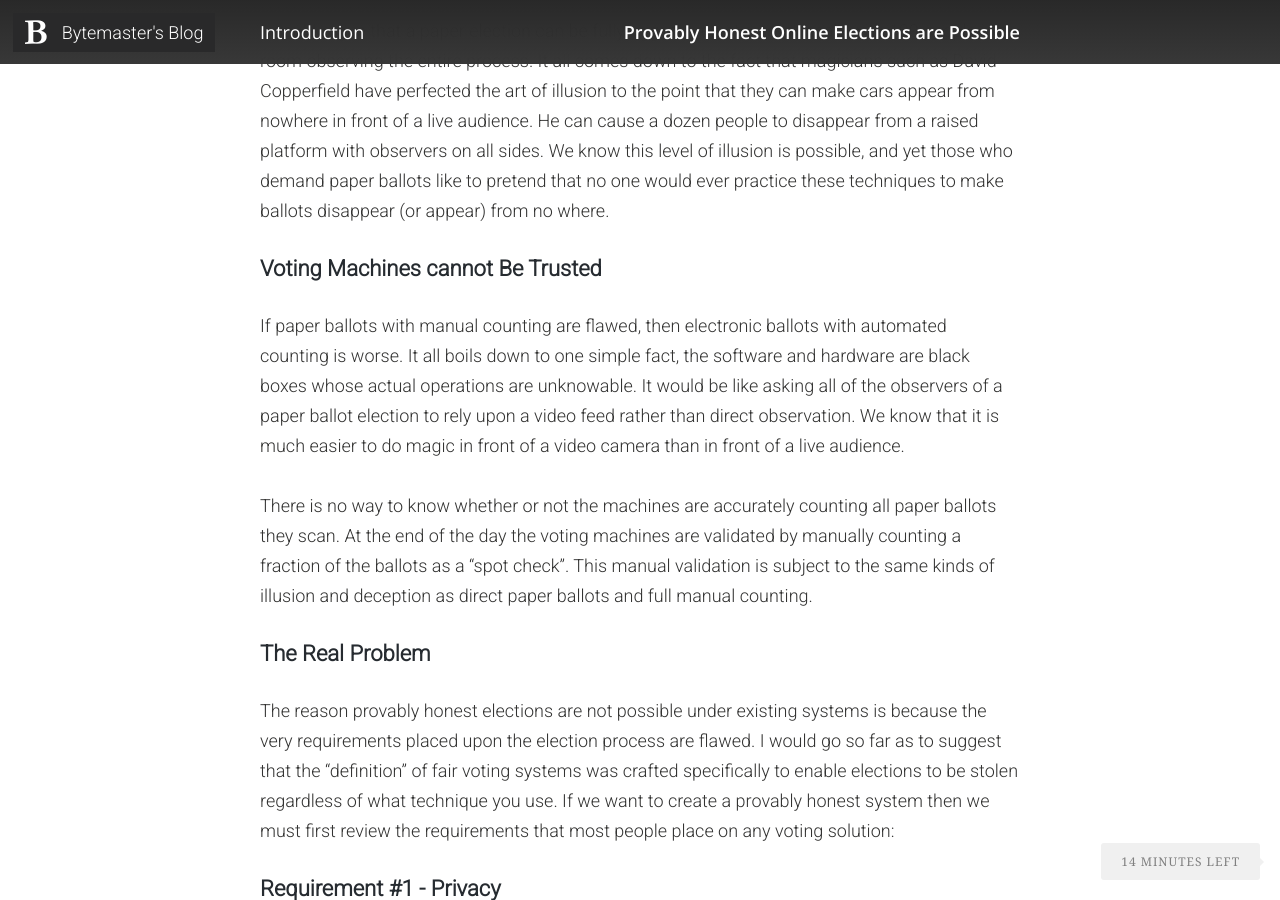
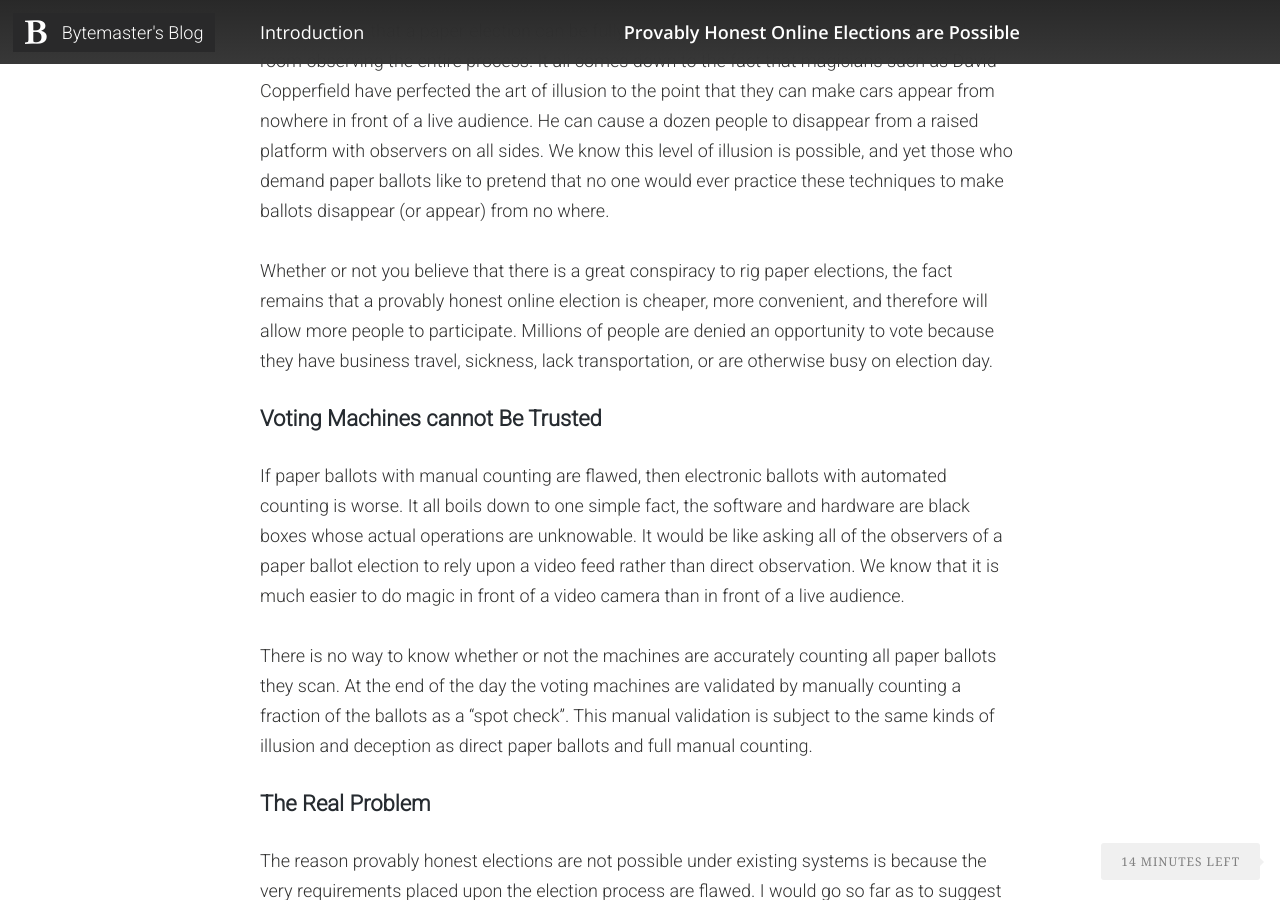
Before and after one commit to bytemaster/bytemaster.github.io, a Jekyll site: the page built from _posts/2014-12-21-Provably-Honest-Online-Elections.md, in a window 1280 px wide and 900 px high, scrolled down 1524 px. Built offline with Jekyll 4.4.1, drawn with Linux system fonts in a browser that asks for light colours; nearby versions of some CDN libraries.

Commit message:
refine argument

```diff
--- a/_posts/2014-12-21-Provably-Honest-Online-Elections.md
+++ b/_posts/2014-12-21-Provably-Honest-Online-Elections.md
@@ -15,6 +15,8 @@ Moving elections online is a very controversial subject because it is something
 Paper ballot systems are slow, expensive, and error prone even when no fraud is at play.   People have been rigging paper ballot systems since they were invented.  At a small scale paper ballot elections can appear to be honest to most people’s satisfaction only because everyone thinks they can observe the entire process.   Once the system attempts to scale beyond a couple hundred people things start to break down.  You end up having to rely on others to observe on your behalf.  You end up with recounts and fake ballots.   In effect, the system can no longer be accepted as honest beyond a reasonable doubt.
 
 I would argue that a paper election can be fully rigged even at a small scale with 100 people in a room observing the entire process.  It all comes down to the fact that magicians such as David Copperfield have perfected the art of illusion to the point that they can make cars appear from nowhere in front of a live audience.  He can cause a dozen people to disappear from a raised platform with observers on all sides.   We know this level of illusion is possible, and yet those who demand paper ballots like to pretend that no one would ever practice these techniques to make ballots disappear (or appear) from no where.
+
+Whether or not you believe that there is a great conspiracy to rig paper elections, the fact remains that a provably honest online election is cheaper, more convenient, and therefore will allow more people to participate.   Millions of people are denied an opportunity to vote because they have business travel, sickness, lack transportation, or are otherwise busy on election day.
 
 ### Voting Machines cannot Be Trusted
 
```
